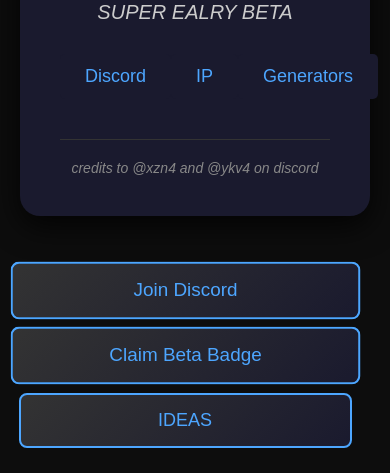
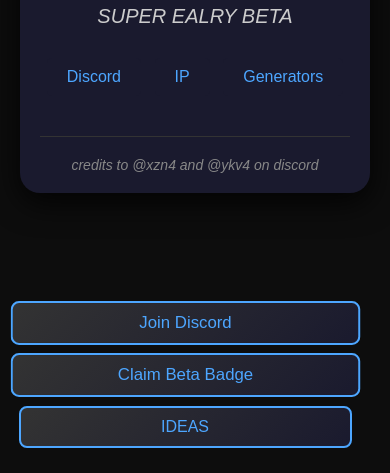
Before and after one commit to xznappy/xzna.tool, a plain HTML site: page index.html in a window 390 px wide. Shown: the part 371-844 px from the top of the page. Drawn offline with Linux system fonts and the light colour scheme.

Commit message:
index.html

```diff
--- a/index.html
+++ b/index.html
@@ -217,6 +217,17 @@
                 width: 90%;  /* Button width adjusted for mobile */
                 max-width: 100%;
                 margin: 5px 0;
+                padding: 10px; /* Reduced padding for smaller buttons */
+                font-size: 16px; /* Smaller font size for better fit on smaller screens */
+            }
+
+            .tab-menu button {
+                padding: 10px 20px;  /* Reduced padding for tab menu buttons */
+                font-size: 16px;  /* Adjusted font size */
+            }
+
+            .container {
+                padding: 20px; /* Adjust container padding */
             }
         }
     </style>
```
